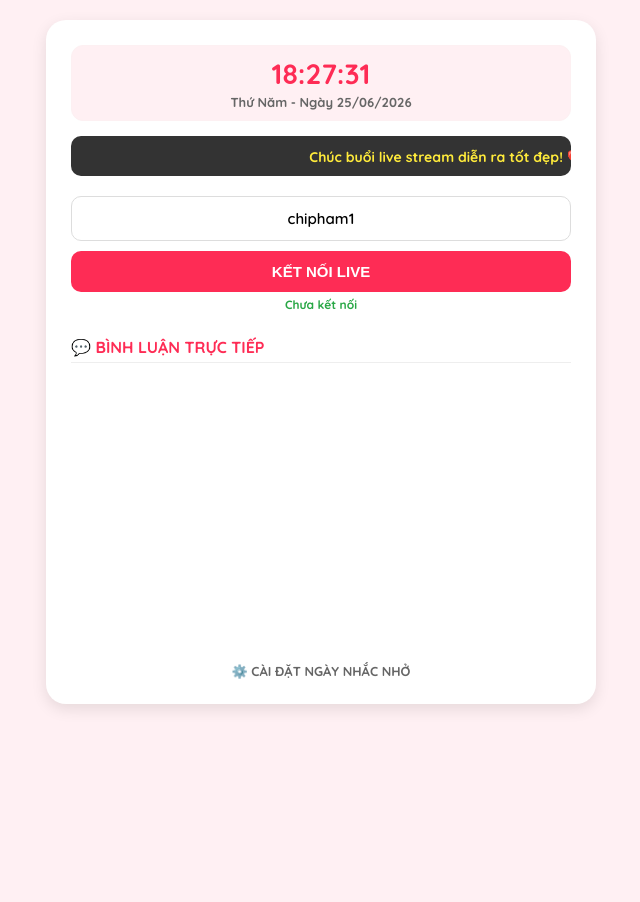
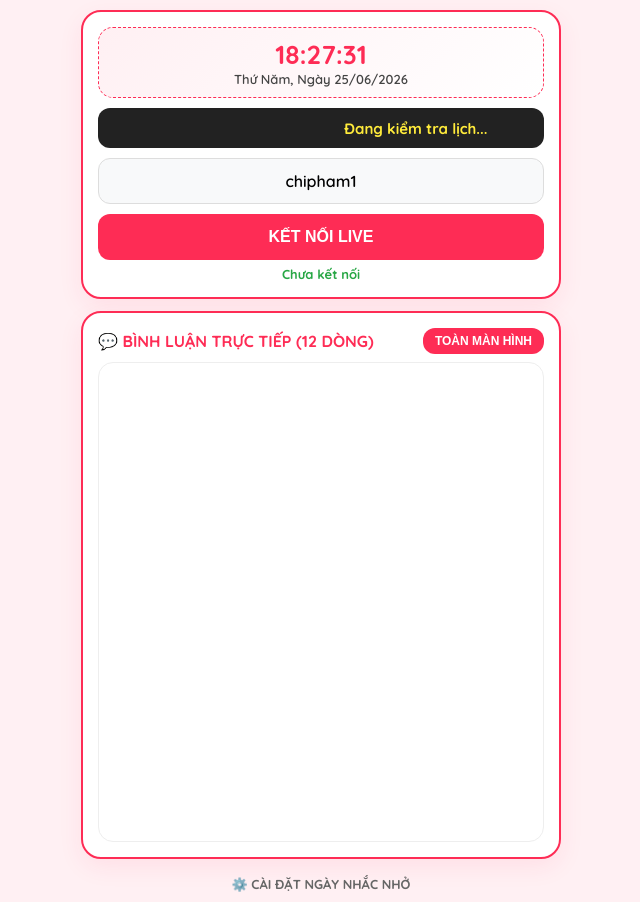
Before and after one commit to cmttiktok/doccmttam, a website: page index.html in a window 1280 px wide. Shown: the whole page, without its empty margins (319-959 px from the left). Before the commit the page ends 800 px from the top, so only its background shows below. Drawn offline with nearby package versions, Linux system fonts and the light colour scheme; no server answers.

Commit message:
Update index.html

```diff
--- a/index.html
+++ b/index.html
@@ -2,69 +2,150 @@
 <html lang="vi">
 <head>
     <meta charset="UTF-8">
-    <meta name="viewport" content="width=device-width, initial-scale=1.0">
-    <title>BÈO LIVE COMMENTS</title>
+    <meta name="viewport" content="width=device-width, initial-scale=1.0, maximum-scale=1.0, user-scalable=no">
+    <title>BÈO LIVE COMMENTS - MOBILE OPTIMIZED</title>
     <link href="https://fonts.googleapis.com/css2?family=Quicksand:wght@600;700&display=swap" rel="stylesheet">
     <script src="/socket.io/socket.io.js"></script>
     <style>
-        body { font-family: 'Quicksand', sans-serif; background: #fff0f3; padding: 20px; margin: 0; display: flex; justify-content: center; }
-        .container { width: 100%; max-width: 500px; background: white; padding: 25px; border-radius: 20px; box-shadow: 0 5px 15px rgba(0,0,0,0.1); display: flex; flex-direction: column; gap: 15px; }
+        :root {
+            --pink: #fe2c55;
+            --bg: #fff0f3;
+            --panel: #ffffff;
+        }
+        * { box-sizing: border-box; }
 
-        /* Widget đồng hồ phong cách phẳng */
-        .clock-widget { text-align: center; padding: 10px; background: #fff0f3; border-radius: 12px; border: 1px solid #fdf0f2; }
-        .clock-time { font-size: 28px; font-weight: 700; color: #fe2c55; }
-        .clock-date { font-size: 13px; color: #666; font-weight: bold; margin-top: 3px; }
+        body {
+            font-family: 'Quicksand', sans-serif;
+            background: var(--bg);
+            margin: 0; padding: 10px;
+            display: flex; flex-direction: column; align-items: center;
+            overflow-x: hidden;
+        }
 
-        /* Bảng chữ thông báo chạy */
-        .marquee-box { background: #333; color: #fff; padding: 10px; border-radius: 10px; overflow: hidden; white-space: nowrap; font-weight: bold; }
-        .marquee-text { display: inline-block; padding-left: 100%; animation: marquee 15s linear infinite; font-size: 14px; color: #ffeb3b; }
+        .container {
+            width: 100%; max-width: 480px;
+            display: flex; flex-direction: column; gap: 12px;
+            transition: all 0.3s ease;
+        }
+
+        /* Khối thẻ giao diện cũ */
+        .card {
+            background: var(--panel); padding: 15px; border-radius: 20px;
+            border: 2px solid var(--pink); box-shadow: 0 8px 25px rgba(254,44,85,0.08);
+            text-align: center;
+            transition: all 0.3s ease;
+        }
+
+        /* Cụm đồng hồ tinh gọn */
+        .clock-widget {
+            background: linear-gradient(135deg, #fff0f3 0%, #ffffff 100%);
+            border-radius: 15px; padding: 10px; margin-bottom: 10px; border: 1px dashed var(--pink);
+        }
+        .clock-time { font-size: 26px; font-weight: 700; color: var(--pink); }
+        .clock-date { font-size: 13px; color: #444; font-weight: 600; }
+
+        /* Bảng chữ chạy thông báo */
+        .marquee-box {
+            background: #222; color: #fff; padding: 10px; border-radius: 12px;
+            margin-bottom: 10px; font-weight: 700; overflow: hidden; white-space: nowrap;
+        }
+        .marquee-text {
+            display: inline-block; padding-left: 100%; animation: marquee 15s linear infinite;
+            font-size: 15px; color: #ffeb3b;
+        }
         @keyframes marquee { 0% { transform: translate3d(0, 0, 0); } 100% { transform: translate3d(-100%, 0, 0); } }
 
-        input { width: 100%; padding: 12px; margin: 5px 0; border-radius: 10px; border: 1px solid #ddd; box-sizing: border-box; font-family: inherit; font-size: 15px; text-align: center; }
-        button { width: 100%; padding: 12px; background: #fe2c55; color: white; border: none; border-radius: 10px; cursor: pointer; font-weight: bold; font-size: 15px; margin-top: 5px; transition: 0.2s; }
-        button:hover { opacity: 0.9; }
-        .status-text { font-size: 12px; color: #28a745; font-weight: bold; text-align: center; display: block; margin-top: 5px; }
+        input {
+            width: 100%; padding: 12px; border-radius: 12px; border: 1px solid #ddd;
+            background: #f8f9fa; font-family: inherit; font-size: 16px; text-align: center; margin-bottom: 10px;
+        }
 
-        /* Khung hiển thị chat nâng cấp cỡ chữ lớn, giới hạn đúng khoảng 6 dòng */
-        .chat-title { color: #fe2c55; font-size: 16px; font-weight: bold; margin: 10px 0 0 0; border-bottom: 1px solid #eee; padding-bottom: 5px; text-align: left; }
-        .chat-box { width: 100%; height: 280px; background: #fff; border-radius: 10px; overflow-y: hidden; display: flex; flex-direction: column; justify-content: flex-end; gap: 8px; }
-        .msg { font-size: 18px; line-height: 1.4; animation: fadeIn 0.3s ease; white-space: nowrap; overflow: hidden; text-overflow: ellipsis; text-align: left; padding: 2px 5px; border-bottom: 1px solid #fdf0f2; }
-        .user { color: #fe2c55; font-weight: 700; margin-right: 5px; }
-        .txt { color: #333; font-weight: 600; }
-        @keyframes fadeIn { from { opacity: 0; transform: translateY(5px); } to { opacity: 1; transform: translateY(0); } }
+        .btn {
+            width: 100%; padding: 14px; border: none; border-radius: 12px;
+            background: var(--pink); color: white; font-weight: bold; font-size: 16px;
+            cursor: pointer; active { transform: scale(0.98); }
+        }
+
+        .btn-fullscreen {
+            background: #333; margin-top: 8px; font-size: 14px; padding: 10px;
+        }
+
+        .status-text { font-size: 13px; color: #28a745; font-weight: bold; margin-top: 6px; display: block; }
+
+        /* KHU VỰC CHAT MỞ RỘNG 12 DÒNG - TỐI ƯU MOBILE */
+        .chat-container-title {
+            margin: 0 0 10px 0; color: var(--pink); font-size: 16px; font-weight: bold; text-align: left;
+        }
+
+        .chat-box {
+            width: 100%;
+            height: 480px; /* Chiều cao hoàn hảo chứa đủ 12 dòng chữ lớn trên mobile */
+            background: #fff; border-radius: 15px; border: 1px solid #eee;
+            padding: 10px; overflow-y: hidden;
+            display: flex; flex-direction: column; justify-content: flex-end; gap: 4px;
+        }
+
+        /* Thiết kế dòng chat to, rõ ràng, đổi màu nền xen kẽ chống mỏi mắt */
+        .msg {
+            font-size: 18px; line-height: 1.4; padding: 6px 10px; border-radius: 8px;
+            animation: fadeIn 0.25s ease; white-space: nowrap; overflow: hidden; text-overflow: ellipsis; text-align: left;
+        }
+        .msg:nth-child(even) { background-color: #fff0f3; } /* Dòng chẵn nền hồng nhạt */
+        .msg:nth-child(odd) { background-color: #ffffff; }  /* Dòng lẻ nền trắng */
+
+        .user { color: var(--pink); font-weight: 700; margin-right: 6px; }
+        .txt { color: #222; font-weight: 600; }
+
+        @keyframes fadeIn { from { opacity: 0; transform: translateY(4px); } to { opacity: 1; transform: translateY(0); } }
+
+        /* CHẾ ĐỘ TOÀN MÀN HÌNH (BẬT KHI ĐỌC CMT) */
+        body.fullscreen-mode {
+            padding: 0; background: #ffffff;
+        }
+        body.fullscreen-mode .container {
+            max-width: 100%; gap: 0; height: 100vh;
+        }
+        body.fullscreen-mode .card-control {
+            display: none !important; /* Ẩn toàn bộ nút bấm cấu hình */
+        }
+        body.fullscreen-mode .card-chat {
+            border: none; border-radius: 0; box-shadow: none; padding: 5px; height: 100vh;
+        }
+        body.fullscreen-mode .chat-box {
+            height: calc(100vh - 50px); /* Kéo dài tràn toàn màn hình điện thoại */
+            border: none; padding: 5px;
+        }
 
         .admin-link { color: #666; text-align: center; display: block; font-size: 13px; text-decoration: none; font-weight: bold; margin-top: 5px; }
-        .admin-link:hover { color: #fe2c55; }
     </style>
 </head>
 <body>
 
     <div class="container">
-        <!-- Khu vực Tiện ích Đồng hồ & Thông báo -->
-        <div class="clock-widget">
-            <div class="clock-time" id="txtTime">00:00:00</div>
-            <div class="clock-date" id="txtDate">Đang tải thời gian...</div>
-        </div>
+        <div class="card card-control">
+            <div class="clock-widget">
+                <div class="clock-time" id="txtTime">00:00:00</div>
+                <div class="clock-date" id="txtDate">Đang tải...</div>
+            </div>
 
-        <!-- Bảng chữ chạy -->
-        <div class="marquee-box">
-            <span class="marquee-text" id="marqueeContent">Đang kiểm tra lịch nhắc nhở...</span>
-        </div>
+            <div class="marquee-box">
+                <span class="marquee-text" id="marqueeContent">Đang kiểm tra lịch...</span>
+            </div>
 
-        <!-- Khung kết nối -->
-        <div>
             <input type="text" id="username" value="chipham1" placeholder="Nhập tên tài khoản TikTok Live">
-            <button id="btnConnect">KẾT NỐI LIVE</button>
+            <button id="btnConnect" class="btn">KẾT NỐI LIVE</button>
             <span class="status-text" id="status">Chưa kết nối</span>
         </div>
 
-        <!-- Khung hiển thị bình luận mẫu cũ -->
-        <div>
-            <div class="chat-title">💬 BÌNH LUẬN TRỰC TIẾP</div>
+        <div class="card card-chat">
+            <div style="display: flex; justify-content: space-between; align-items: center; margin-bottom: 8px;">
+                <h3 class="chat-container-title" style="margin:0;">💬 BÌNH LUẬN TRỰC TIẾP (12 DÒNG)</h3>
+                <button id="btnToggleFS" style="width:auto; padding: 6px 12px; margin:0; font-size:12px;" class="btn">TOÀN MÀN HÌNH</button>
+            </div>
             <div class="chat-box" id="chatBox"></div>
         </div>
 
-        <a href="/admin" class="admin-link">⚙️ CÀI ĐẶT NGÀY NHẮC NHỞ</a>
+        <a href="/admin" class="admin-link card-control">⚙️ CÀI ĐẶT NGÀY NHẮC NHỞ</a>
     </div>
 
     <script>
@@ -73,6 +154,7 @@
         const usernameInput = document.getElementById('username');
         const statusText = document.getElementById('status');
         const chatBox = document.getElementById('chatBox');
+        const btnToggleFS = document.getElementById('btnToggleFS');
 
         const defaultWishes = [
             "Chúc Bé Chi có một buổi livestream tràn ngập niềm vui và ngập tràn quà tặng! ✨",
@@ -81,11 +163,25 @@
             "Chúc vạn sự hanh thông, live mượt mà, người xem tăng vùn vụt! 🚀"
         ];
 
+        // Khóa màn hình giữ sáng
         let wakeLock = null;
         async function requestWakeLock() {
             try { if ('wakeLock' in navigator) { wakeLock = await navigator.wakeLock.request('screen'); } } catch (err) {}
         }
 
+        // Bật/tắt chế độ toàn màn hình cho Mobile
+        btnToggleFS.onclick = () => {
+            document.body.classList.toggle('fullscreen-mode');
+            if(document.body.classList.contains('fullscreen-mode')) {
+                btnToggleFS.innerText = "THOÁT TOÀN MÀN HÌNH";
+                btnToggleFS.style.background = "#333";
+            } else {
+                btnToggleFS.innerText = "TOÀN MÀN HÌNH";
+                btnToggleFS.style.background = "#fe2c55";
+            }
+        };
+
+        // Đồng bộ nhắc nhở
         async function checkReminders(currentDateStr) {
             try {
                 const res = await fetch('/api/reminders');
@@ -93,62 +189,50 @@
                 const marqueeEl = document.getElementById('marqueeContent');
 
                 if (reminders[currentDateStr]) {
-                    marqueeEl.innerHTML = `📢 NHẮC NHỞ HÔM NAY: ${reminders[currentDateStr]} 🔥🔥🔥`;
+                    marqueeEl.innerHTML = `📢 NHẮC NHỞ HÔM NAY: ${reminders[currentDateStr]} 🔥`;
                     marqueeEl.style.color = "#ffeb3b";
                 } else {
                     const randomWish = defaultWishes[Math.floor(Math.random() * defaultWishes.length)];
                     marqueeEl.innerHTML = `🌟 ${randomWish}`;
                     marqueeEl.style.color = "#00ffcc";
                 }
-            } catch (e) {
-                document.getElementById('marqueeContent').innerText = "Chúc buổi live stream diễn ra tốt đẹp! ❤️";
-            }
+            } catch (e) {}
         }
 
         let lastCheckedDate = "";
         function updateClock() {
             const now = new Date();
-            let hours = String(now.getHours()).padStart(2, '0');
-            let minutes = String(now.getMinutes()).padStart(2, '0');
-            let seconds = String(now.getSeconds()).padStart(2, '0');
-            document.getElementById('txtTime').innerText = `${hours}:${minutes}:${seconds}`;
+            document.getElementById('txtTime').innerText = `${String(now.getHours()).padStart(2, '0')}:${String(now.getMinutes()).padStart(2, '0')}:${String(now.getSeconds()).padStart(2, '0')}`;
 
             const daysOfWeek = ["Chủ Nhật", "Thứ Hai", "Thứ Ba", "Thứ Tư", "Thứ Năm", "Thứ Sáu", "Thứ Bảy"];
-            let dayStr = String(now.getDate()).padStart(2, '0');
-            let monthStr = String(now.getMonth() + 1).padStart(2, '0');
-            let currentDateStr = `${dayStr}/${monthStr}`;
+            let currentDateStr = `${String(now.getDate()).padStart(2, '0')}/${String(now.getMonth() + 1).padStart(2, '0')}`;
 
             if (currentDateStr !== lastCheckedDate) {
                 lastCheckedDate = currentDateStr;
-                document.getElementById('txtDate').innerText = `${daysOfWeek[now.getDay()]} - Ngày ${dayStr}/${monthStr}/${now.getFullYear()}`;
+                document.getElementById('txtDate').innerText = `${daysOfWeek[now.getDay()]}, Ngày ${currentDateStr}/${now.getFullYear()}`;
                 checkReminders(currentDateStr);
             }
         }
         setInterval(updateClock, 1000);
         updateClock();
 
-        btnConnect.addEventListener('click', () => {
+        btnConnect.onclick = () => {
             const user = usernameInput.value.trim();
             if(!user) return alert('Vui lòng nhập ID!');
             socket.emit('set-username', user);
             requestWakeLock();
-        });
+        };
 
-        socket.on('status', (msg) => {
-            statusText.innerText = msg;
-            if(msg.includes("thành công")) {
-                btnConnect.innerText = "ĐÃ KẾT NỐI THÀNH CÔNG";
-                btnConnect.style.background = "#28a745";
-            }
-        });
+        socket.on('status', (msg) => { statusText.innerText = msg; });
 
+        // Nhận comment và khóa chặt tối đa 12 dòng hiển thị cùng lúc
         socket.on('comment-data', (data) => {
             const msgDiv = document.createElement('div');
             msgDiv.className = 'msg';
             msgDiv.innerHTML = `<span class="user">${data.user}:</span><span class="txt">${data.comment}</span>`;
             chatBox.appendChild(msgDiv);
 
-            while (chatBox.children.length > 6) {
+            while (chatBox.children.length > 12) {
                 chatBox.removeChild(chatBox.firstChild);
             }
             chatBox.scrollTop = chatBox.scrollHeight;
```
